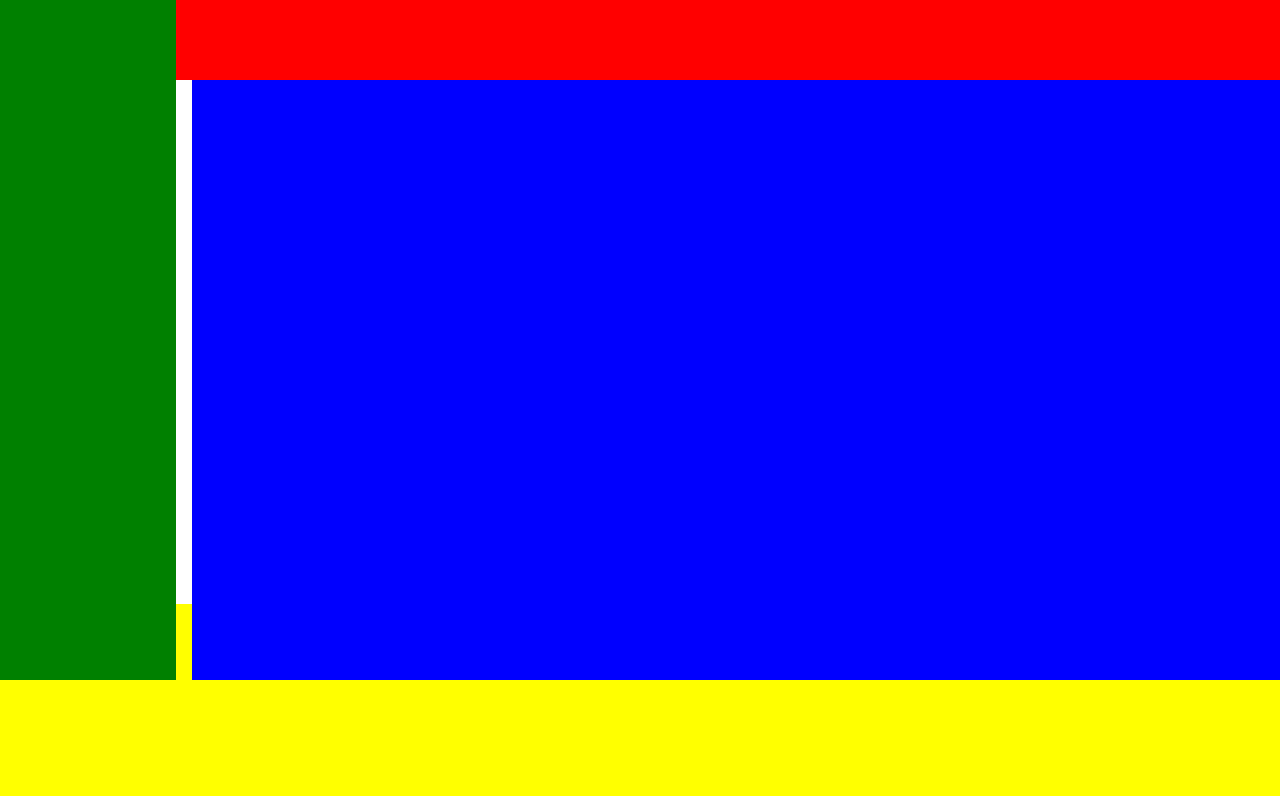
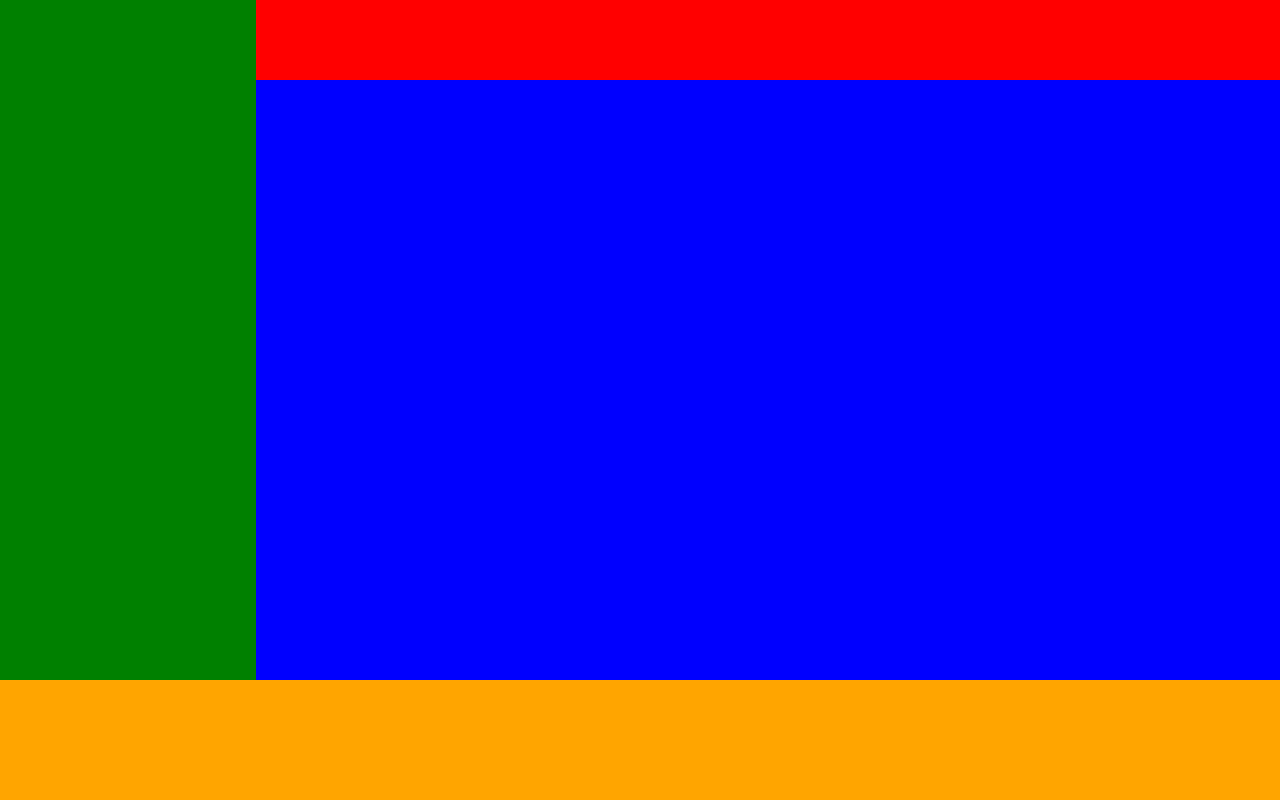
Before and after one commit to SalvatoreStefanelli/html-css-spotifyweb, a plain HTML site: page index.html in a window 1280 px wide. Drawn offline with Linux system fonts and the light colour scheme.

Commit message:
add correct structure

```diff
--- a/css/style.css
+++ b/css/style.css
@@ -4,28 +4,41 @@
     box-sizing: border-box;
 }
 
- #site_header {
-    background-color: red;
-    height: 10vh;
+.debug .grid {
+    background-color: green;
  }
 
- .greed {
+ .grid {
     height: 85vh;
     width: 20vw;
-    background-color: green;
-    display: inline-block;
-    margin: -10vh;
+    position: fixed;
+ }
+
+ .debug #site_header {
+   background-color: red;
+}
+
+#site_header {
+   height: 10vh;
+}
+
+ .debug #site_main {
+    background-color: blue;
  }
 
  #site_main {
-    background-color: blue;
     height: 75vh;
-    width: 85vw;
+    width: 80vw;
     float: right;
  }
 
- #site_footer {
-    background-color: yellow;
-    height: 24vh;
-    margin
- }
+.debug #site_footer {
+   background-color: orange;
+}
+
+#site_footer {
+   height: 15vh;
+   width: 100%;
+   position: absolute;
+   bottom: 0;
+}
--- a/index.html
+++ b/index.html
@@ -6,13 +6,19 @@
     <title>Spotifyweb</title>
     <link rel="stylesheet" href="./css/style.css">
 </head>
-<body>
+<body class="debug">
+
+
+        <div class="grid"></div>
+
 
 
 
         <header id="site_header"></header>
-        <div class="greed"></div>
+
         <main id="site_main"></main>
+
+
         <footer id="site_footer"></footer>
 
 
```
